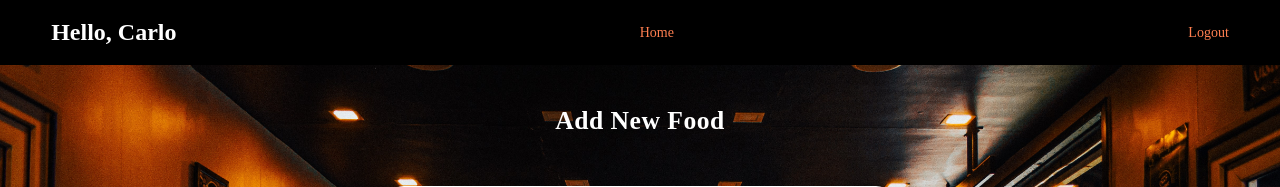
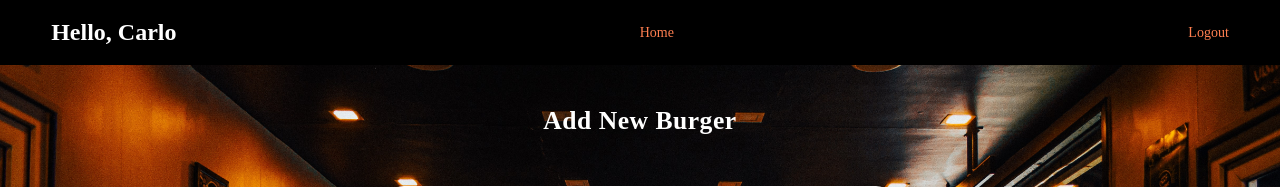
Before and after one commit to JCciasico/Inventory-System-Project-PHP, a PHP site: the page made by PHP files/add-chicken.php in a window 1280 px wide. Shown: the top 187 px of the page. Run offline with PHP 8.4, Linux system fonts and the light colour scheme; a user stored in the database is signed in.

Commit message:
refactor:add-chicken

```diff
--- a/PHP files/add-chicken.php
+++ b/PHP files/add-chicken.php
@@ -29,7 +29,7 @@ header('location:../../index.php');
     </div>
     <div class="ctable-body">
         <div class="edit-title">
-            <p>Add New Food</p>
+            <p>Add New Burger</p>
         </div>
         <div class="form-body">
             <?php
```
